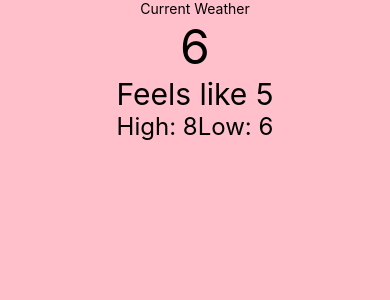
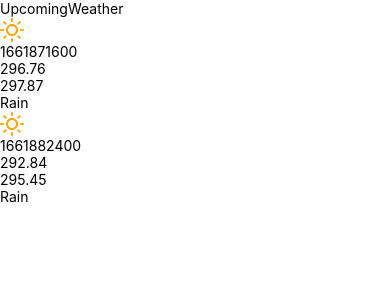
Before and after one commit to serenearyal/react-native-weatherapp, a React Native app: screen / in a window 390 px wide. Shown: the top 300 px of the page. Built offline with nearby package versions, Linux system fonts and the light colour scheme.

Commit message:
implementing lists

```diff
--- a/App.js
+++ b/App.js
@@ -1,45 +1,20 @@
-import { StatusBar } from 'expo-status-bar';
-import { SafeAreaView, StyleSheet, Text, View } from 'react-native';
+import CurrentWeather from './src/components/CurrentWeather';
 import React from 'react';
+import { StyleSheet, View } from 'react-native';
+import UpcomingWeather from './src/components/UpcomingWeather';
 
-export default function App() {
+const App = () => {
   return (
-    <SafeAreaView style={styles.wrapper}>
-      <View style={styles.container}>
-        <Text>Current Weather</Text>
-        <Text style={styles.temp}>6</Text>
-        <Text style={styles.feels}>Feels like 5</Text>
-        <View style={styles.highLowWraper}>
-          <Text style={styles.highLow}>High: 8</Text>
-          <Text style={styles.highLow}>Low: 6</Text>
-        </View>
-      </View>
-    </SafeAreaView>
+    <View style={styles.container}>
+      <UpcomingWeather />
+    </View>
   );
-}
+};
 
 const styles = StyleSheet.create({
-  wrapper: {
+  container: {
     flex: 1,
   },
-  container: {
-    flex: 1,
-    backgroundColor: 'pink',
-    alignItems: 'center',
-  },
-  temp: {
-    color: 'black',
-    fontSize: 48,
-  },
-  feels: {
-    fontSize: 30,
-    color: 'black',
-  },
-  highLow: {
-    fontSize: 24,
-    color: 'black',
-  },
-  highLowWraper: {
-    flexDirection: 'row',
-  },
 });
+
+export default App;
--- /dev/null
+++ b/src/components/CurrentWeather.js
@@ -0,0 +1,67 @@
+import { SafeAreaView, StyleSheet, Text, View } from 'react-native';
+import React from 'react';
+import { Feather } from '@expo/vector-icons';
+
+const CurrentWeather = () => {
+  return (
+    <SafeAreaView style={styles.wrapper}>
+      <View style={styles.container}>
+        <Feather name="sun" size={96} color="orange" />
+        <Text>Current Weather</Text>
+        <Text style={styles.temp}>6</Text>
+        <Text style={styles.feels}>Feels like 5</Text>
+
+        <View style={styles.highLowWrapper}>
+          <Text style={styles.highLow}>High: 8</Text>
+          <Text style={styles.highLow}>Low: 6</Text>
+        </View>
+      </View>
+
+      <View style={styles.bodyWrapper}>
+        <Text style={styles.description}>Its sunny</Text>
+        <Text style={styles.message}>Perfect t-shirt</Text>
+      </View>
+    </SafeAreaView>
+  );
+};
+
+const styles = StyleSheet.create({
+  wrapper: {
+    flex: 1,
+    backgroundColor: 'pink',
+  },
+  container: {
+    flex: 1,
+    alignItems: 'center',
+    justifyContent: 'center',
+  },
+  temp: {
+    color: 'black',
+    fontSize: 48,
+  },
+  feels: {
+    fontSize: 30,
+    color: 'black',
+  },
+  highLow: {
+    fontSize: 24,
+    color: 'black',
+  },
+  highLowWrapper: {
+    flexDirection: 'row',
+  },
+  bodyWrapper: {
+    justifyContent: 'flex-end',
+    alignItems: 'flex-start',
+    paddingLeft: 25,
+    paddingBottom: 40,
+  },
+  description: {
+    fontSize: 48,
+  },
+  message: {
+    fontSize: 30,
+  },
+});
+
+export default CurrentWeather;
--- /dev/null
+++ b/src/components/UpcomingWeather.js
@@ -0,0 +1,87 @@
+import React from 'react';
+import { Feather } from '@expo/vector-icons';
+import { FlatList, SafeAreaView, StyleSheet, Text, View } from 'react-native';
+
+const DATA = [
+  {
+    dt: 1661871600,
+    main: {
+      temp: 296.76,
+      feels_like: 296.98,
+      temp_min: 296.76,
+      temp_max: 297.87,
+      pressure: 1015,
+      sea_level: 1015,
+      grnd_level: 933,
+      humidity: 69,
+      temp_kf: -1.11,
+    },
+    weather: [
+      {
+        id: 500,
+        main: 'Rain',
+        description: 'light rain',
+        icon: '10d',
+      },
+    ],
+  },
+  {
+    dt: 1661882400,
+    main: {
+      temp: 295.45,
+      feels_like: 295.59,
+      temp_min: 292.84,
+      temp_max: 295.45,
+      pressure: 1015,
+      sea_level: 1015,
+      grnd_level: 931,
+      humidity: 71,
+      temp_kf: 2.61,
+    },
+    weather: [
+      {
+        id: 500,
+        main: 'Rain',
+        description: 'light rain',
+        icon: '10n',
+      },
+    ],
+  },
+];
+
+const Item = (props) => {
+  const { dt, min, max, condition } = props;
+  return (
+    <View style={styles.container}>
+      <Feather name={'sun'} size={24} color={'orange'} />
+      <Text>{dt}</Text>
+      <Text>{min}</Text>
+      <Text>{max}</Text>
+      <Text>{condition}</Text>
+    </View>
+  );
+};
+const UpcomingWeather = () => {
+  const renderItem = ({ item }) => (
+    <Item
+      dt={item.dt}
+      min={item.main.temp_min}
+      max={item.main.temp_max}
+      condition={item.weather[0].main}
+    />
+  );
+  return (
+    <SafeAreaView style={styles.container}>
+      <Text>UpcomingWeather</Text>
+      <FlatList data={DATA} renderItem={renderItem} keyExtractor={(item) => item.dt} />
+    </SafeAreaView>
+  );
+};
+
+const styles = StyleSheet.create({
+  container: {
+    flex: 1,
+  },
+});
+
+export default UpcomingWeather;
```
